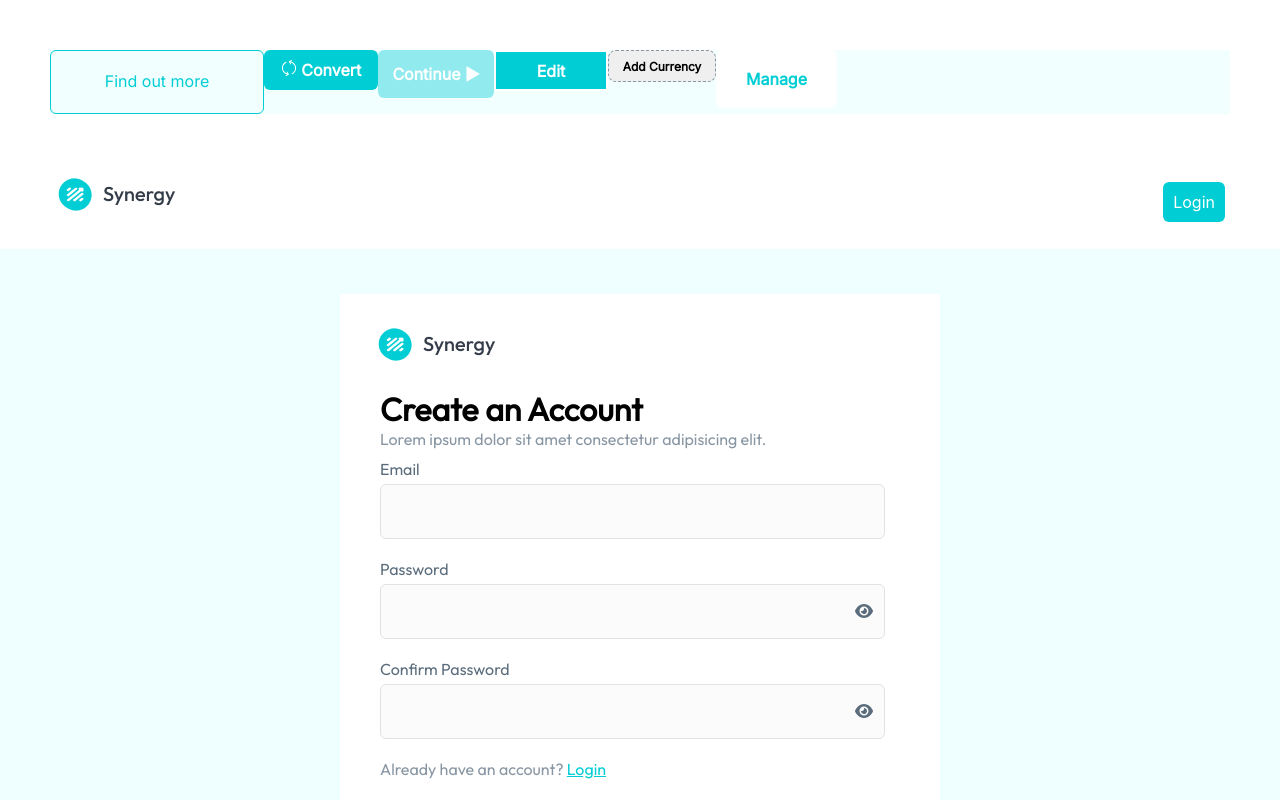
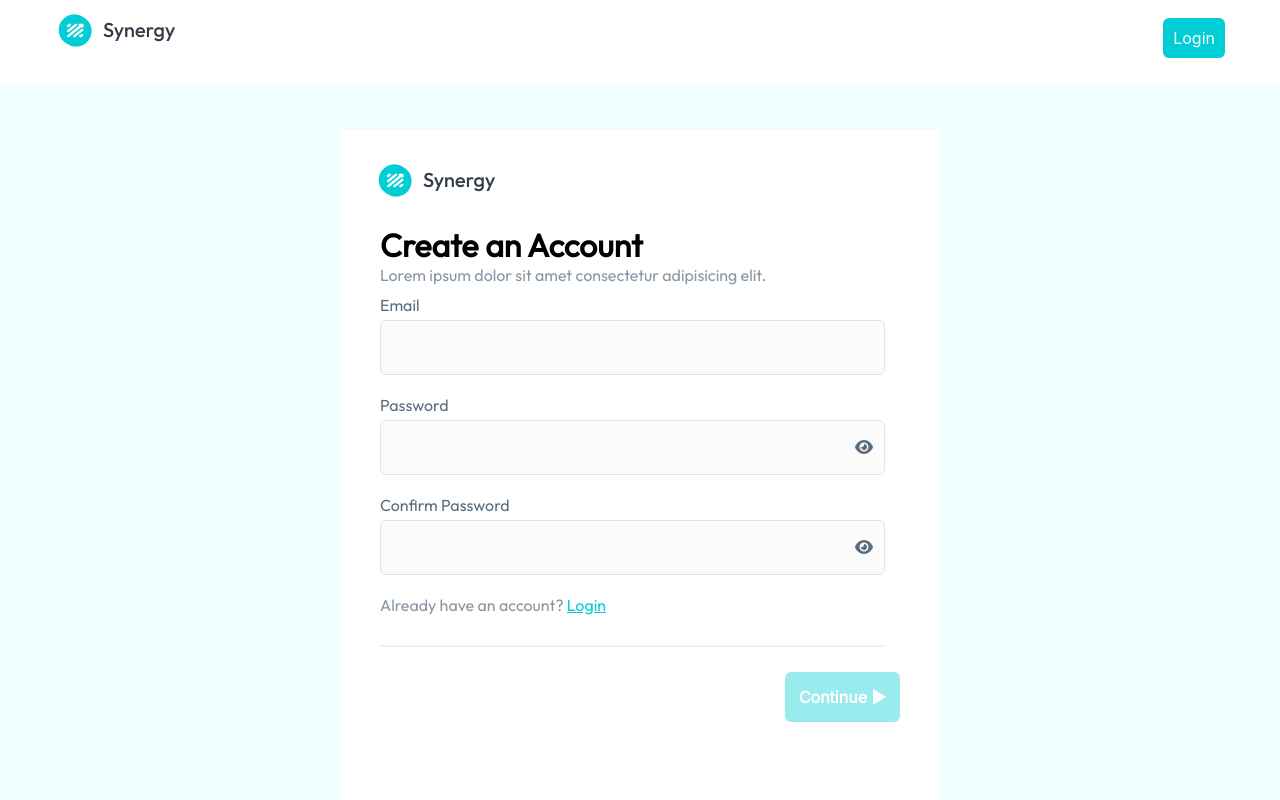
Before and after one commit to nology-tech/synergy, a React (Create React App) app: page /signup in a window 1280 px wide. Shown: the top 800 px of the page. Built offline with nearby package versions, Linux system fonts and the light colour scheme.

Commit message:
Initial button test complete, code ready for initial merge

```diff
--- a/src/App.jsx
+++ b/src/App.jsx
@@ -14,8 +14,9 @@ import BillingAddress from "./components/BillingAddress/BillingAddress";
 import LandingMain from "./containers/LandingMain/LandingMain";
 import ContactListPage from "./components/ContactListPage/ContactListPage";
 import LiveRates from "./components/LiveRates/LiveRates";
-import Button from "./components/Button/Button";
-import {SlRefresh} from 'react-icons/sl';
+
+// import Button from "./components/Button/Button"; // to be removed
+// import {SlRefresh} from 'react-icons/sl';  // to be removed
 
 const App = () => {
   const [searchTerm, setSearchTerm] = useState("");
@@ -24,34 +25,32 @@ const App = () => {
     const cleanInput = event.target.value.toLowerCase();
     setSearchTerm(cleanInput);
   };
-  const buttonImg = <SlRefresh />;
-  const buttonText = "Convert";
+
+
+  // const buttonImg = <SlRefresh />;  // to be removed
+  // const buttonText = "Convert";  // to be removed
 
 
   return (
     <Router>
       <div>
-      <div className="button-test" >
-        {/* remove after button testing */}
+                    {/* ===================================================================================================== */}
+                              {/* <div className="button-test" text = "FOR BUTTON TESTING ONLY - TO BE REMOVED AFTER TESTING" >
                                   <Button
                                     buttonStyle={"button-light-blue"}
-          // buttonInitialStyle={""}
                                     isDisabled={false}
                                     buttonType={""}
                                     buttonText={"Find out more"}
                                   />
 
                                   <Button buttonStyle={"button-blue"}
-        // buttonInitialStyle={""}
                                   isDisabled={false} buttonType={""} buttonText={buttonText} buttonImg={buttonImg}/>
 
                                   <Button buttonStyle={"button-blue-disabled"}
-        // buttonInitialStyle={""}
                                   isDisabled={false} buttonType={"submit"} buttonText={`Continue ▶`} />
 
                                   <Button
                                     buttonStyle={"button-blue-white-border"}
-          // buttonInitialStyle={""}
                                     isDisabled={false}
                                     buttonType={""}
                                     buttonText={"Edit"}
@@ -70,7 +69,9 @@ const App = () => {
                                     buttonType={""}
                                     buttonText={"Manage"}
                                   />
-        </div>
+                              </div> */}
+                    {/* ===================================================================================================== */}
+
 
         <Routes>
           <Route path="/" element={<LandingMain />} />
--- a/src/App.scss
+++ b/src/App.scss
@@ -13,6 +13,7 @@
 // }
 
 
+    // BUTTON.SCSS STYLING
         .button-blue {
             width: 114px;
             height: 40px;
@@ -41,7 +42,6 @@
             line-height: 22px;
             text-align: center;
             color:$color-white;
-
         }
 
         .button-blue-white-border {
@@ -57,9 +57,7 @@
             line-height: 22px; /* identical to box height */
             text-align: center;
             color: $color-white;
-
         }
-
 
         .button-light-blue {
             box-sizing: border-box;
@@ -75,7 +73,6 @@
             line-height: 110%;
             text-align: center;
             color: $color-middle-blue;
-
         }
 
         .button-white {
@@ -106,6 +103,7 @@
             text-align: center;
             color: color-font-light-gray;
         }
+
         .button-test {
             display: flex;
             margin: 50px;
--- a/src/components/Button/Button.jsx
+++ b/src/components/Button/Button.jsx
@@ -1,37 +1,50 @@
 import React from "react";
+
 // 1. Button for LandingMain with OnClick functionality on div
-{/* <div onClick={handleClick}>
-      <Button buttonStyle={"button-light-blue"} buttonInitialStyle={""}  isDisabled={false} buttonType={""}  buttonText={"Find out more"} />
-</div> */}
-
+{/*
+<div onClick={handleClick}>
+      <Button buttonStyle={"button-light-blue"} isDisabled={false} buttonType={""}  buttonText={"Find out more"} />
+</div>
+*/}
+// ===========================================================================================================================
 // 2. Button for Converter with onClick functionality on div NEED TO TEST IF ICON IS BROUGHT IN
 // let buttonText = "<i class=\"fa-solid fa-arrows-rotate\"></i> Convert"
-{/* <div onClick={handleClick}>
+{/*
+<div onClick={handleClick}>
       <Button buttonStyle={"button-blue"} buttonInitialStyle={""} isDisabled={false} buttonType={""} buttonText={buttonText} />
-</div> */}
-
+</div>
+*/}
+// ===========================================================================================================================
 // 3. Button for footerNav with onClick functionality on div
-{/* <div onClick={handleClick}>
+{/*
+<div onClick={handleClick}>
       <Button buttonStyle={"button-blue"} buttonInitialStyle={""} isDisabled={false} buttonType={""} buttonText={"Sign-Up"} />
-</div> */}
-
+</div>
+*/}
+// ===========================================================================================================================
 // 4. Button for LiveRates with onClick functionality on div
 {/*
     <Button buttonStyle={"button-blue"} buttonInitialStyle={"white-border"} isDisabled={false} buttonType={""} buttonText={"Edit"} />
 */}
-
+// ===========================================================================================================================
 // 5. Button for CreateAccount with type submit NEED TO TEST ON VALIDATION BUTTON IS ENABLED
 {/*
     <Button buttonStyle={"button-blue"} buttonInitialStyle={"disabled"} isDisabled={!(validEmail && validPassword && validConfirmedPassword)} buttonType={"submit"} buttonText={"Continue &#9654"} />
 */}
+// ===========================================================================================================================
 
 const Button = (props) => {
-  const { buttonImg, buttonStyle,
-    // buttonInitialStyle,
-    isDisabled, buttonType, buttonText} = props;
-  // if (buttonInitialStyle!="") {
-    // buttonStyle = buttonStyle + "-" + buttonInitialStyle;
-  // };
-  return <button className={buttonStyle} type={buttonType} disabled={isDisabled}> {buttonImg}   {buttonText} </button>;
+
+  const { buttonImg, buttonStyle, isDisabled, buttonType, buttonText} = props;
+
+  return
+    <button
+      className={buttonStyle}
+      type={buttonType}
+      disabled={isDisabled}
+    >
+      {buttonImg}   {buttonText}
+    </button>;
   };
+
   export default Button;
```
Lines whose indentation alone changed are shown as unchanged.
